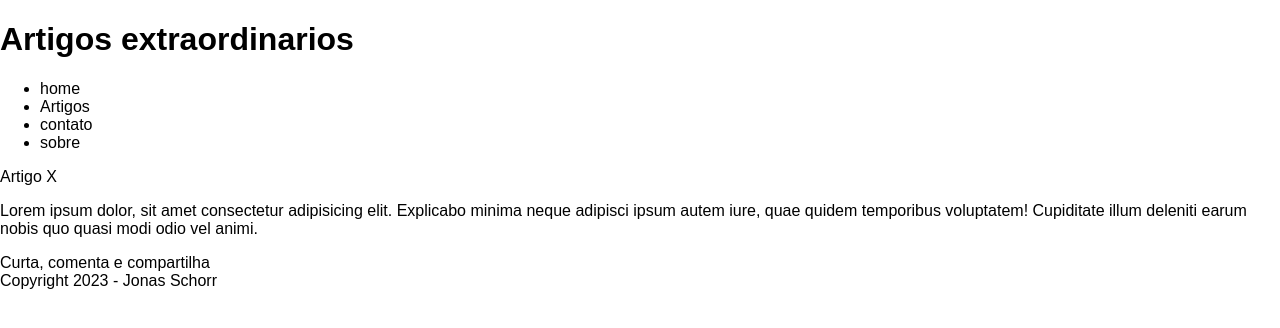
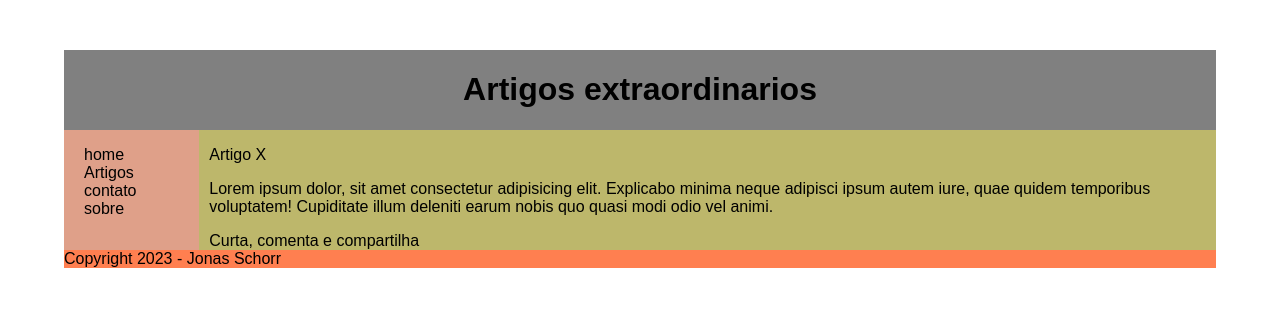
Before and after one commit to Jonas-Schorr/Aula07-layout-semantico, a plain HTML site: page index.html in a window 1280 px wide. Drawn offline with Linux system fonts and the light colour scheme.

Commit message:
estilização inicial

```diff
--- a/index.html
+++ b/index.html
@@ -7,7 +7,7 @@
     <link rel="stylesheet" href="styles.css">
 </head>
 <body>
-    <header>
+    <header id="main-header">
         <h1>Artigos extraordinarios</h1>
     </header>
     <div id="content">
@@ -31,7 +31,7 @@
             </article>
         </div>
     </div>
-    <footer>
+    <footer id="main-footer">
         <span>Copyright 2023 - Jonas Schorr</span>
     </footer>
 
--- a/styles.css
+++ b/styles.css
@@ -4,4 +4,46 @@ body{
     height: 100%;
     width: 100%;
     font-family: Arial, Helvetica, sans-serif;
+    display: flex;
+    flex-direction: column;
+    align-items: center;
+    padding-top: 50px;
 }
+#main-header{
+    width: 90%;
+    height: auto;
+    background-color: gray;
+    text-align: center;
+}
+
+#content{
+    width: 90%;
+    background-color: darkkhaki;
+    display: flex;
+
+}
+
+
+
+#main-footer{
+    background-color: coral;
+    align-items: center;
+    width: 90%;
+}
+#content>nav{
+    margin-right: 10px;
+    background-color: rgb(223, 160, 137);
+    width: 15%;
+    padding-left: 20px;
+
+}
+#content>nav>ul{
+    padding: 0;
+
+}
+#content>nav>ul>li{
+    list-style: none;
+}
+#content>article{
+    width: 85%;
+}
```
